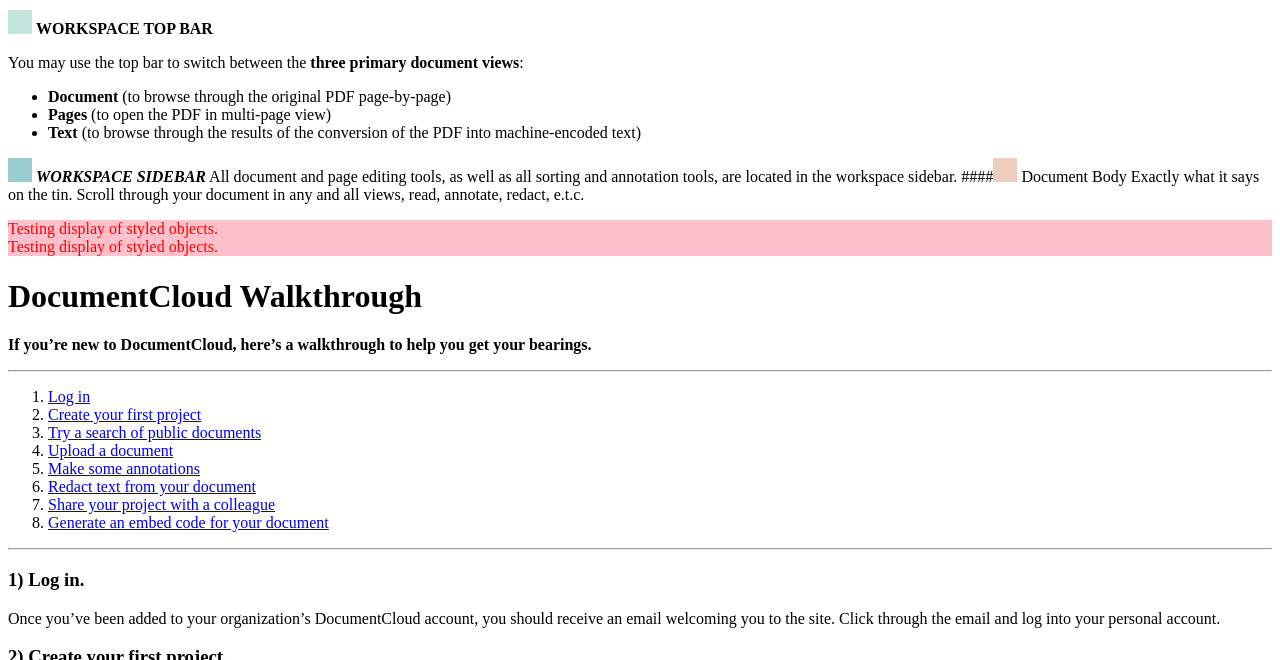
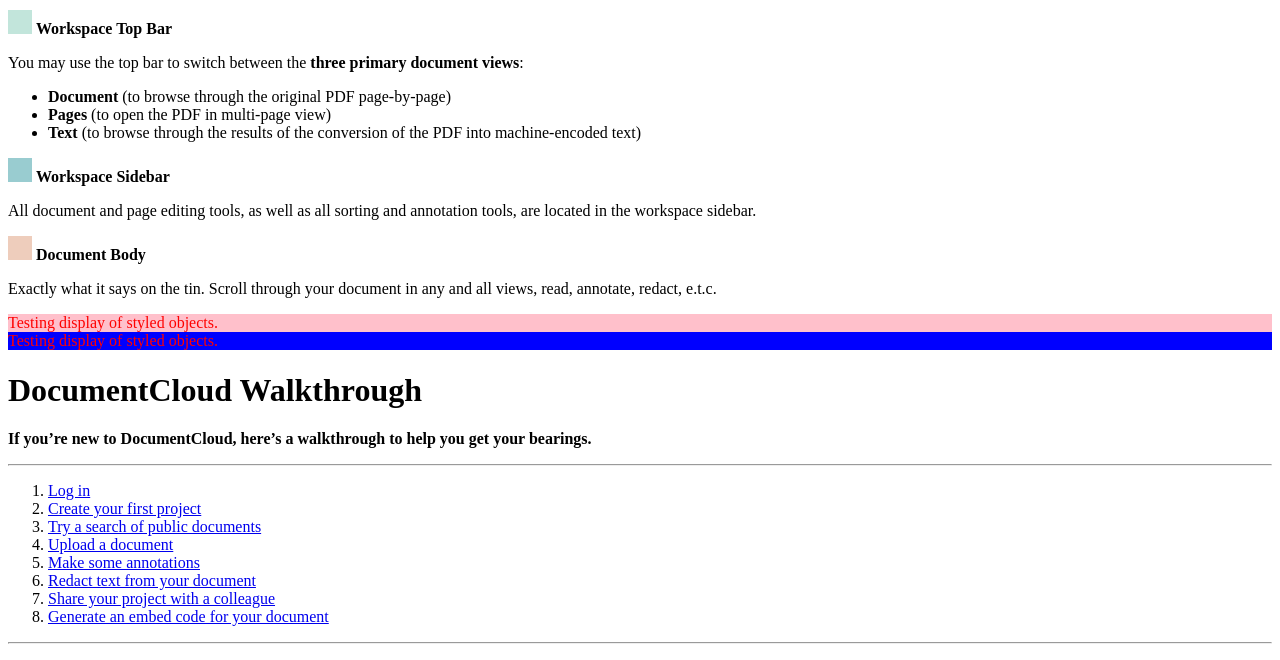
Before and after one commit to documentcloud/help_center, a Jekyll site: the page built from _help/guided_tour.md, in a window 1280 px wide and 900 px high, scrolled down 479 px, cut to the strip 240-900 px from the top of the window. Built offline with Jekyll 4.4.1, drawn with Linux system fonts in a browser that asks for light colours; comment, search, counter and statistics services are not loaded.

Commit message:
Testing styling

```diff
--- a/_help/guided_tour.md
+++ b/_help/guided_tour.md
@@ -20,22 +20,25 @@ title: Guided Tour
 ![Creating Projects](./images/guide/workspace.gif)
 
 ***
-![Creating Projects](./images/guide/color1.png) **WORKSPACE TOP BAR**
+![Creating Projects](./images/guide/color1.png) **Workspace Top Bar**
 
 You may use the top bar to switch between the **three primary document views**:
 * **Document** (to browse through the original PDF page-by-page)
 * **Pages** (to open the PDF in multi-page view)
 * **Text** (to browse through the results of the conversion of the PDF into machine-encoded text)
 
-![Creating Projects](./images/guide/color3.png) ***WORKSPACE SIDEBAR***
+![Creating Projects](./images/guide/color3.png) **Workspace Sidebar**
+
 All document and page editing tools, as well as all sorting and annotation tools, are located in the workspace sidebar.
-####![Creating Projects](./images/guide/color2.png) Document Body
+
+![Creating Projects](./images/guide/color2.png) **Document Body**
+
 Exactly what it says on the tin. Scroll through your document in any and all views, read, annotate, redact, e.t.c.
 
 <div style="color: red; background:pink">
 Testing display of styled objects.
 </div>
-<div style="color: red; background:pink">
+<div style="color: red; background:blue">
 Testing display of styled objects.
 </div>
 
```
